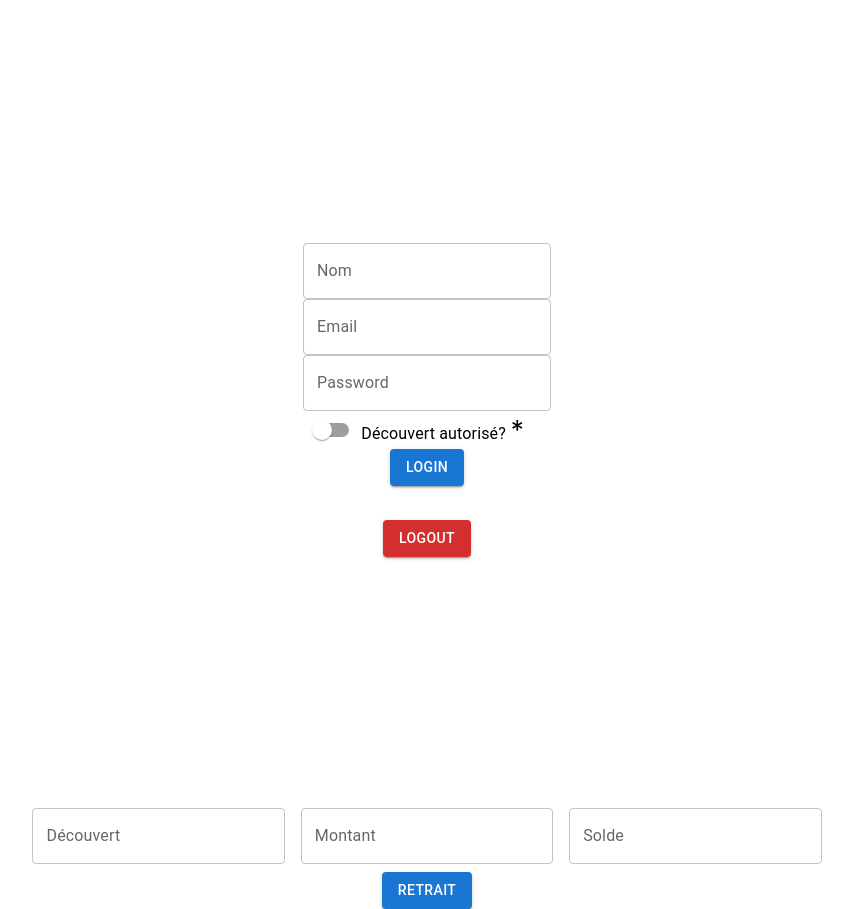
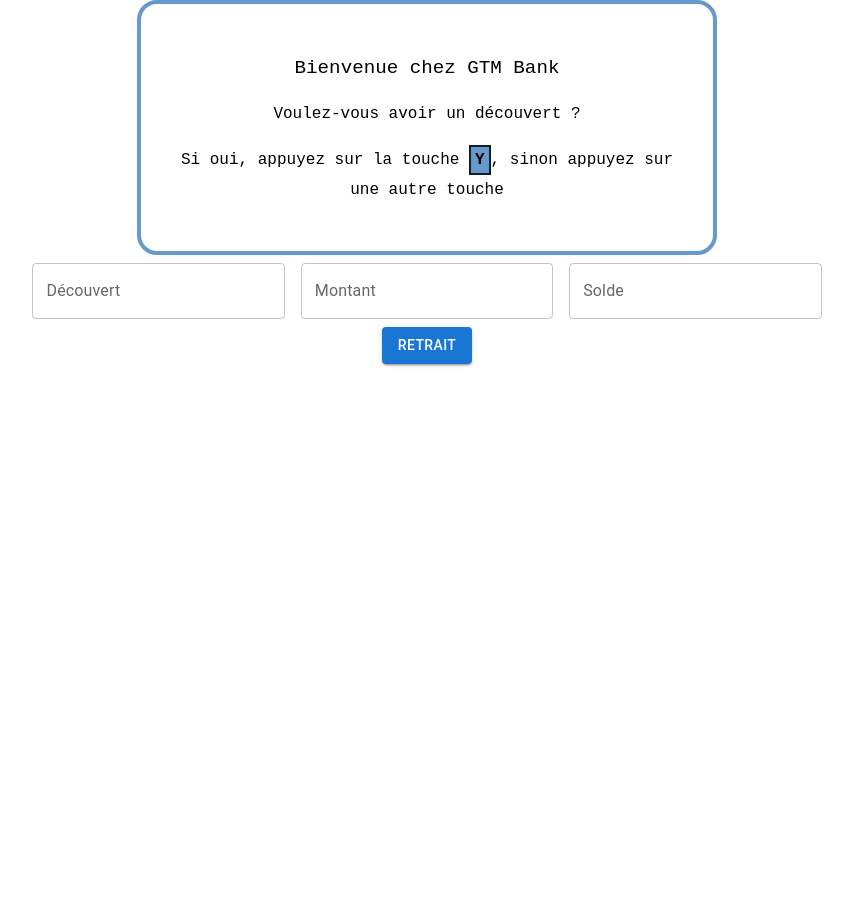
Before and after one commit to PhilippeLqc/react-init---redux, a React (Create React App) app: page / in a window 1280 px wide. Shown: the whole page, without its empty margins (213-1066 px from the left). After the commit the page ends 800 px from the top, so only its background shows below. Built offline with nearby package versions, Linux system fonts and the light colour scheme.

Commit message:
Try to fix EVERYTHING

```diff
--- a/src/component/Ouverture.css
+++ b/src/component/Ouverture.css
@@ -1,4 +1,4 @@
-.Ouverture {
+/* .Ouverture {
     text-align: center;
   }
 
@@ -9,4 +9,48 @@
     align-items: center;
     justify-content: center;
     font-size: calc(10px + 2vmin);
-  }
+  } */
+
+  /* * {
+    box-sizing: border-box;
+    margin: 0;
+    padding: 0;
+} */
+
+.container {
+  font-family: monospace;
+    margin: 0 auto;
+    padding: 30px;
+    width: 40%;
+    border: solid 4px rgb(102,153,204);
+    border-radius: 20px;
+    font-size: 1rem;
+    line-height: 30px;
+}
+
+.container p#title {
+    font-size: 1.2rem;
+    margin-bottom: 10px;
+}
+
+.container span#y {
+    font-weight: bold;
+    border: solid 2px rgba(0, 0, 0, 0.8);
+    background: rgb(102,153,204);
+    padding: 4px;
+}
+
+.container input {
+    padding: 3px;
+    border: solid 1px rgb(102,153,204);
+    border-radius: 5px;
+    width: 60px;
+}
+
+.choice, .overdraft-container, #overdraft-alert, .amount-container, #amount-alert, .recap-container {
+    display: none;
+}
+
+#overdraft-alert, #amount-alert {
+    color: red;
+}
--- a/src/component/Ouverture.js
+++ b/src/component/Ouverture.js
@@ -1,4 +1,4 @@
-import { React, useState } from "react";
+import { React, useState, useEffect } from "react";
 import { useSelector, useDispatch } from "react-redux";
 import { login, logout, setPassword, setEmail } from "../reducer/user";
 import { TextField, Button, Switch } from "@mui/material";
@@ -6,91 +6,51 @@ import FormControlLabel from "@mui/material/FormControlLabel";
 import "./Ouverture.css";
 
 function Ouverture() {
-  const user = useSelector((state) => state.user.user);
-  const dispatch = useDispatch();
-  const [newUser, setNewUser] = useState({
-    Nom: "",
-    Email: "",
-    password: "",
-  });
-  const [authorized, setAuthorized] = useState(false);
+	const [isOverdraftContainerVisible, setOverdraftContainerVisible] = useState(false);
 
-  const handleInput = (e) => {
-    const { name, value } = e.target;
-    setNewUser({ ...newUser, [name]: value });
-    if (name === "Email") {
-      dispatch(setEmail(value));
-    } else if (name === "Password") {
-      dispatch(setPassword(value));
-    }
-  };
+	const handleKeyDown = (e) => {
+		if (e.key == "y") {
+		  console.log('coucou');
+		  setOverdraftContainerVisible(true);
+		}
+	 };
 
-  // Dispatch des actions lorsque le bouton de connexion est cliqué
-  const handleLogin = () => {
-    dispatch(setEmail(newUser.Email));
-    dispatch(setPassword(newUser.password));
-    dispatch(login(newUser.Nom));
-  };
+	useEffect(() => {
+		document.body.addEventListener('keydown', handleKeyDown);
 
-  const handleSwitch = () => {
-    setAuthorized(!authorized);
-  };
+		return () => {
+			document.body.removeEventListener('keydown', handleKeyDown);
+		};
+	}, []);
 
   return (
-    <div className="Ouverture">
-      <header className="Ouverture-header">
-        <TextField
-          id="outlined-basic"
-          label="Nom"
-          variant="outlined"
-          name="Nom"
-          onChange={handleInput}
-        />
-        <TextField
-          id="outlined-basic"
-          label="Email"
-          variant="outlined"
-          name="Email"
-          onChange={handleInput}
-        />
-        <TextField
-          id="outlined-basic"
-          label="Password"
-          variant="outlined"
-          name="password"
-          onChange={handleInput}
-        />
-        <FormControlLabel
-          required
-          control={<Switch />}
-          label="Découvert autorisé?"
-          onChange={handleSwitch}
-        />
-        {authorized && (
-          <TextField
-            id="outlined-basic"
-            label="Montant du découvert"
-            variant="outlined"
-            name="decouvert"
-            onChange={handleInput}
-          />
-        )}
-        <Button variant="contained" color="primary" onClick={handleLogin}>
-          Login
-        </Button>
+		<main>
+			<div className="container">
+				<p id="title">Bienvenue chez GTM Bank</p>
+				<p>Voulez-vous avoir un découvert ?</p>
+				<p>Si oui, appuyez sur la touche <span id="y">Y</span>, sinon appuyez sur une autre touche</p>
+				<p className="choice">Découvert : <span id="choice"></span></p>
 
-        <div>
-          <h1>{user}</h1>
-          <Button
-            variant="contained"
-            onClick={() => dispatch(logout())}
-            color="error"
-          >
-            Logout
-          </Button>
-        </div>
-      </header>
-    </div>
+				{isOverdraftContainerVisible &&
+					<div className="overdraft-container">
+						<label htmlFor="overdraft">Saisissez le montant du découvert entre 100€ et 2000€</label>
+						<input type="number" name="overdraft" id="overdraft" min="100" max="2000" placeholder="100" required />
+						<p id="overdraft-alert">Veuillez saisir un montant compris entre 100€ et 2000€</p>
+					</div>
+				}
+
+				<div className="amount-container">
+					<label htmlFor="amount">Saisissez le montant de dépôt (minimum 500€)</label>
+					<input type="number" name="amount" id="amount" min="500" placeholder="500" required />
+					<p id="amount-alert">Veuillez saisir un montant minimum de 500 €</p>
+				</div>
+
+				<div className="recap-container">
+					<p>Montant du découvert autorisé : <span id="allowed-overdraft"></span>€</p>
+					<p>Montant à transférer : <span id="transfer"></span>€</p>
+				</div>
+			</div>
+		</main>
   );
 }
 
```
